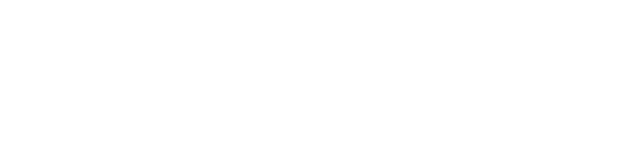
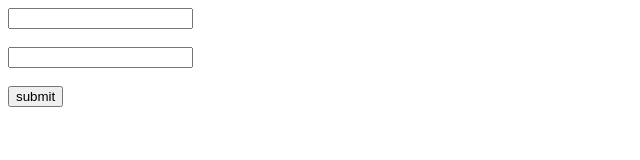
Before and after one commit to acciojob/promises-and-chains-dhanraj-saur, a website: page main.html in a window 1280 px wide. Shown: the whole page, without its empty margins (0-640 px from the left). Drawn offline with Linux system fonts and the light colour scheme.

Commit message:
created a submission

```diff
--- a/main.html
+++ b/main.html
@@ -6,6 +6,12 @@
   </head>
 
   <body>
+	  <form>
+		  <input id="age" type="number"/><br> <br>
+		   <input id="name" type="text"/>
+	  </form><br>
+
+	  <button id="btn" type="submit" onclick="mybutton()">submit</button>
     <!-- write the body here -->
 
     <script type="text/javascript" src="./script.js"></script>
--- a/script.js
+++ b/script.js
@@ -1 +1,4 @@
 //your JS code here. If required.
+function mybutton(){
+	alert("kjsdhkj")
+}
```
